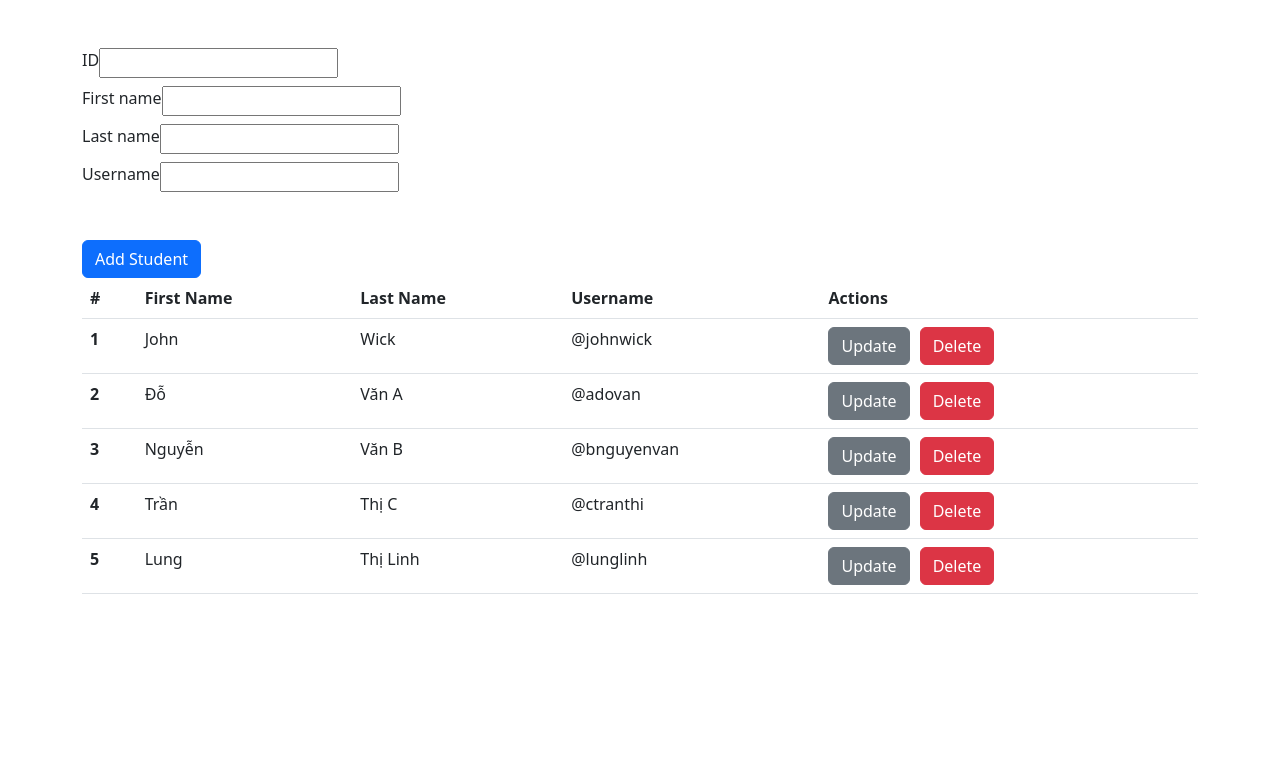
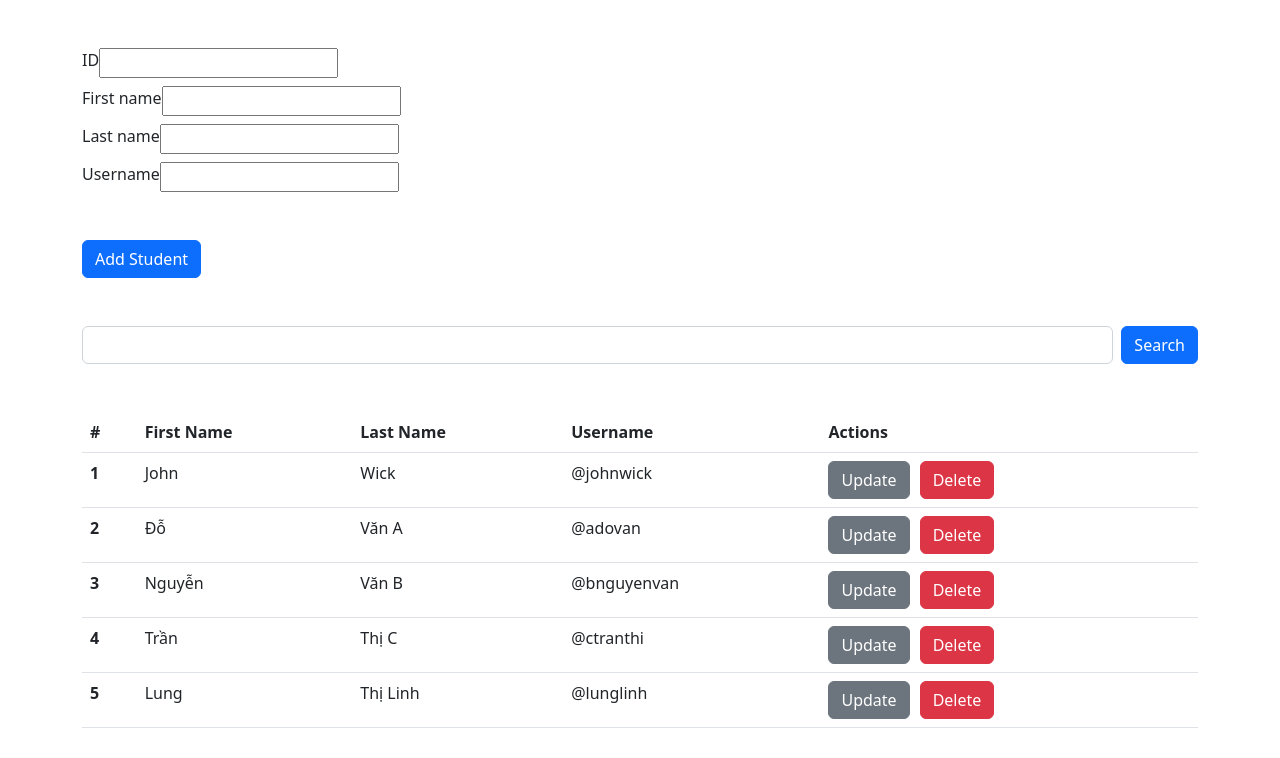
Before and after one commit to DungPHPandREACT/CIJS84, a React (Create React App) app in the folder Lesson4/crud-app/: page / in a window 1280 px wide. Shown: the top 758 px of the page. Built offline with nearby package versions, Linux system fonts and the light colour scheme.

Commit message:
featuree search

```diff
--- a/Lesson4/crud-app/src/App.js
+++ b/Lesson4/crud-app/src/App.js
@@ -44,6 +44,8 @@ function App() {
 	const [lastName, setLastName] = useState(null);
 	const [userName, setUserName] = useState(null);
 	const [isUpdate, setIsUpdate] = useState(false);
+	const [keyword, setKeyword] = useState('');
+	const [listStudentFilter, setListStudentFilter] = useState([]);
 
 	const handleAddStudent = () => {
 		const newStudent = {
@@ -114,6 +116,27 @@ function App() {
 		setUserName('');
 	};
 
+	const handleSearch = (event) => {
+		setKeyword(event.target.value);
+		// const keyword = event.target.value;
+
+		// console.log(keyword);
+
+		// const result = listStudent.filter((student) => {
+		// 	return student.userName.includes(keyword);
+		// });
+
+		// setListStudent(result);
+	};
+
+	const handleClickSearch = () => {
+		const result = listStudent.filter((student) => {
+			return student.userName.includes(keyword);
+		});
+
+		setListStudentFilter(result);
+	};
+
 	return (
 		<Container className='mt-5'>
 			<div className='mt-2' style={{ display: 'flex' }}>
@@ -144,6 +167,16 @@ function App() {
 					</Button>
 				)}
 			</div>
+			<div className='mt-5 mb-5' style={{ display: 'flex' }}>
+				<Input onChange={handleSearch} />
+				<Button
+					color='primary'
+					style={{ marginLeft: '8px' }}
+					onClick={handleClickSearch}
+				>
+					Search
+				</Button>
+			</div>
 
 			<Table>
 				<thead>
@@ -156,7 +189,20 @@ function App() {
 					</tr>
 				</thead>
 				<tbody>
-					{listStudent.map((student, index) => {
+					{listStudentFilter.length > 0
+						? listStudentFilter.map((student, index) => {
+								return (
+									<Student
+										id={student.id}
+										firstName={student.firstName}
+										lastName={student.lastName}
+										userName={student.userName}
+										onDelete={deleteStudent}
+										onUpdate={updateStudent}
+									/>
+								);
+						  })
+						: listStudent.map((student, index) => {
 								return (
 									<Student
 										id={student.id}
```
Lines whose indentation alone changed are shown as unchanged.
